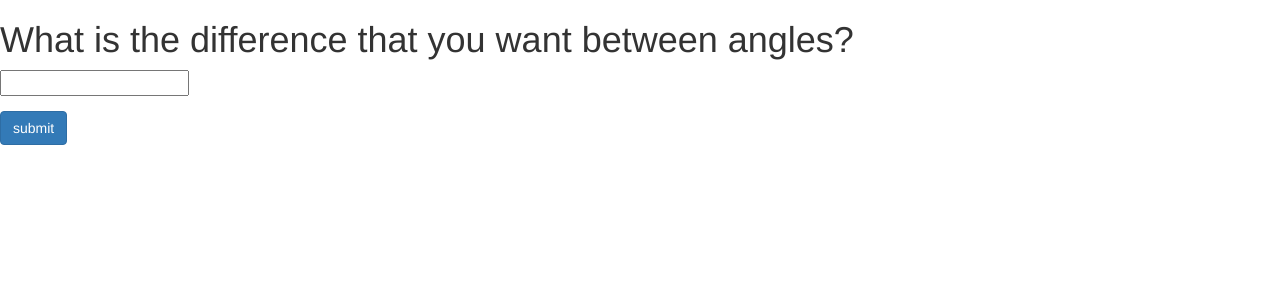
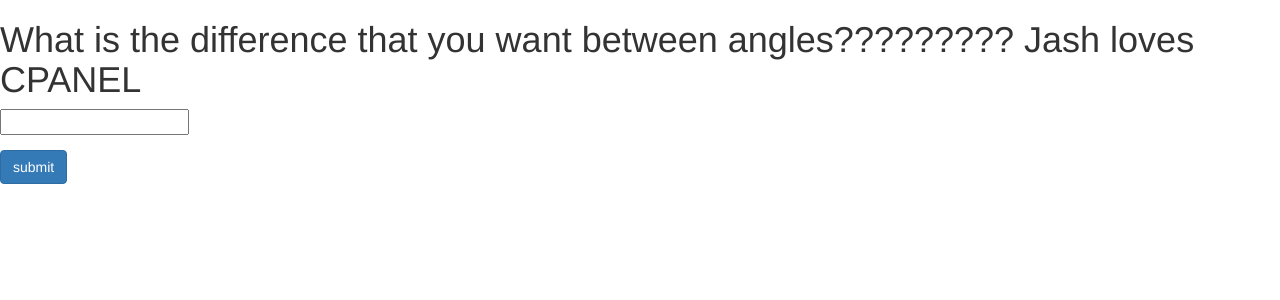
Before and after one commit to Josh-Arment/DAT-Angle-Practice, a Flask app: page /send in a window 1280 px wide. Shown: the top 300 px of the page. Run offline with Flask 2, Linux system fonts and the light colour scheme; some libraries are stand-ins or nearby versions.

Commit message:
Update user_input.html

```diff
--- a/templates/user_input.html
+++ b/templates/user_input.html
@@ -5,7 +5,7 @@
 <link rel="stylesheet" href="https://maxcdn.bootstrapcdn.com/bootstrap/3.3.7/css/bootstrap.min.css" integrity="sha384-BVYiiSIFeK1dGmJRAkycuHAHRg32OmUcww7on3RYdg4Va+PmSTsz/K68vbdEjh4u" crossorigin="anonymous">
 </head>
 <body>
-    <h1>What is the difference that you want between angles?</h1>
+    <h1>What is the difference that you want between angles????????? Jash loves CPANEL</h1>
     <form method="POST" action="/send">
         <div class="form-group">
             <input type="text", name="variance">
```
